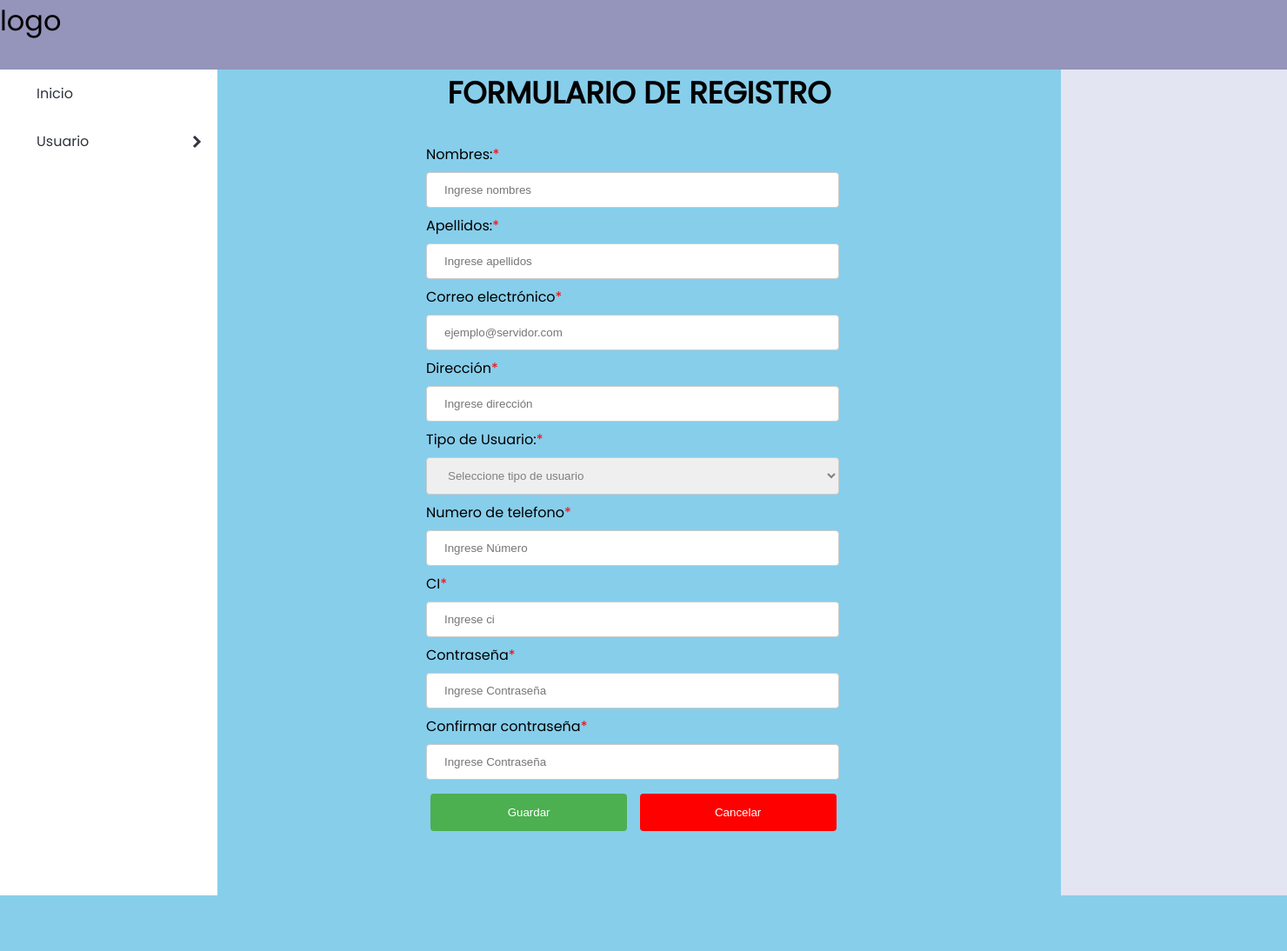
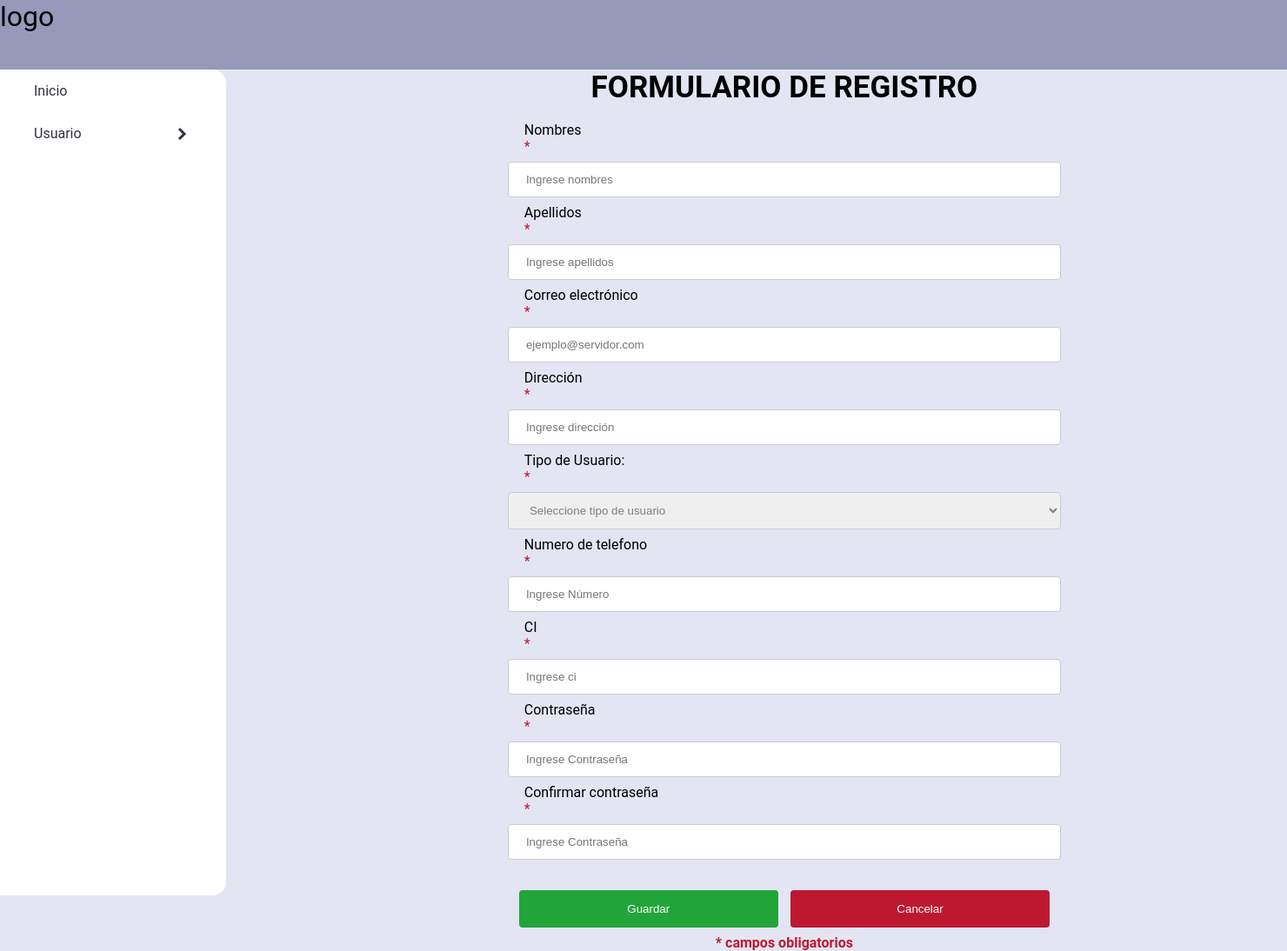
Before and after one commit to AdrianL824/Mi_Tiendita-Proyecto-IS, a PHP site: page /form_usr.html in a window 1480 px wide. Shown: the whole page at 87% size. Before the commit the page ends 1030 px from the top, so only its background shows below. Run offline with PHP 8.4, Linux system fonts and the light colour scheme.

Commit message:
mejora en la maquetacion y colores

```diff
--- a/app.css
+++ b/app.css
@@ -100,7 +100,7 @@ body{
 }
 
 .main{
-    width: 970px;
+    width: 1011px;
     height: 950px;
     background: skyblue;
     position: absolute;
--- a/app_form_user.css
+++ b/app_form_user.css
@@ -8,19 +8,28 @@
 
 body{
     background: #e3e5f3;
-    font-family: 'Poppins', sans-serif;
+    font-family: 'Roboto';
+	height: 100%;
+	min-height:100%;
+
 }
-
 .header{
     width: 100%;
     height: 80px;
-    background-color: #9594bb;
-    float: left;
+    background-color: #959ABB;
+    float: none;
     font-size:xx-large;
 }
 
+.main{
+	width: 100%;
+	height: 950px;
+	display:flex;
+}
+
+
 .nav{
-    width: 280px;
+    width: 28%;
 }
 
 .nav__link{
@@ -34,7 +43,6 @@ body{
     border-radius: 6px ;
     padding-left: 20px;
     text-align: left;
-
 }
 
 .nav__link--inside:hover{
@@ -42,10 +50,10 @@ body{
 }
 
 .list{
-    width: 100%;
+    width: 260px;
     height:950px;
-    display: flex;
-    flex-direction: column;
+    /*display: flex;
+    flex-direction: column;*/
     border-radius: 0 16px 16px 0;
     background: #fff;
 }
@@ -87,28 +95,38 @@ body{
     height: 0;
 }
 
-/*.user{
-    background-color: lightcyan;
-    width:  300px;
-    height: 150px;
-
-}*/
 .titulo-seccion{
     text-align: center;
     font-size: 35px;
     color:  black;
 }
 
-.main{
-    width: 970px;
+.aside{
+    width: 100%;
     height: 950px;
-    background: skyblue;
-    position: absolute;
-    top: 80px;
-    left: 250px;
+    background: e3e5f3;
+	text-align: center;
 }
+
+
+th, td {
+    width: 100px;
+    word-wrap: break-word;
+}
+.form{
+	text-align: center;
+    margin: 0 auto;
+}
+
+label {
+    display: inline-block;
+    text-align: left;
+    width: 50%;
+    margin-right: 20px;
+}
+
 input[type=text], select {
-      width: 50%;
+      width: 55%;
       padding: 12px 20px;
       margin: 8px 0;
       display: inline-block;
@@ -117,7 +135,7 @@ input[type=text], select {
       box-sizing: border-box;
     }
 input[type=submit] {
-      width: 23.8%;
+      width: 25.8%;
       /*background-color: #4CAF50;*/
       color: white;
       padding: 14px 20px;
@@ -130,22 +148,3 @@ input[type=submit] {
 input[type=submit]:hover {
     background-color: #45a049;
 }
-
-.form-content{
-
-    justify-content: center;
-    /*align-items: center*/
-    margin:  0px auto;
-    width: 98%;
-    float: none;
-    position: absolute;top: 85px; left: 240px;
-    /*display: flex;
-    flex-direction: column;
-    gap: 24px;*/
-    /*margin: 20px auto;
-    text-align: center;*/
-}
-
-/*.form-user-table{
-    margin:  0 auto;
-}*/
--- a/form_usr.html
+++ b/form_usr.html
@@ -12,7 +12,9 @@
     <header class="header">
         logo
 	</header>
-    <nav class="nav">
+
+    <main class="main" >
+        <section class="nav">
 			<ul class="list">
 
 				<li class="list__item">
@@ -32,83 +34,65 @@
 							<a href="form_usr.html" class="nav__link nav__link--inside">Registrar Usuario</a>
 						</li>
 
-                    <!-- <li class="list__inside">
-                        <a href="#" class="nav__link nav__link--inside">Estoy dentro</a>
-                    </li> -->
+
 					</ul>
 
 				</li>
+			</ul>
+		</section>
+		<aside class="aside">
 
-            <!-- <li class="list__item list__item--click">
-                <div class="list__button list__button--click">
-                    <a href="#" class="nav__link">Proveedor</a>
-                    <img src="assets/arrow.svg" class="list__arrow">
-                </div>
+				<h1 class= "titulo-seccion" >FORMULARIO DE REGISTRO</h1>
 
-                <ul class="list__show">
-                    <li class="list__inside">
-                        <a href="#" class="nav__link nav__link--inside">Regirtar proveedor</a>
-                    </li>
-
-                    <li class="list__inside">
-                        <a href="#" class="nav__link nav__link--inside">Estoy dentro</a>
-                    </li>
-
-                    <li class="list__inside">
-                        <a href="#" class="nav__link nav__link--inside">Estoy dentro</a>
-                    </li>
-                </ul>
-
-            </li> -->
-
-        </ul>
-    </nav>
-    <main class="main" >
-        <h1 class= "titulo-seccion" >FORMULARIO DE REGISTRO</h1>
-        <form action="" method="POST"  >
-
-            <div class="form-content">
-                <label for="">Nombres:</label><label for="" Style='color:red;'>*</label>
+				<form action="" method="POST" class = "form" >
+								<br>
+								<label  for="" id = "la">Nombres</label><label for="" Style='color:#be1831;'>*</label>
 								<br>
 								<input type="text" placeholder="Ingrese nombres">
-
-            <br><label for="">Apellidos:</label><label for="" Style='color:red;'>*</label><br>
+								<br>
+								<label for="">Apellidos</label><label for="" Style='color:#be1831;'>*</label><br>
 								<input type="text" placeholder="Ingrese apellidos">
-
-            <br><label for="">Correo electrónico</label><label for="" Style='color:red;'>*</label><br>
+								<br>
+								<label for="">Correo electrónico</label><label for="" Style='color:#be1831;'>*</label><br>
 								<input type="text" placeholder="ejemplo@servidor.com">
-
-            <br><label for="">Dirección</label><label for="" Style='color:red;'>*</label> <br>
+								<br>
+								<label for="">Dirección</label><label for="" Style='color:#be1831;'>*</label> <br>
 								<input type="text" placeholder="Ingrese dirección">
-
-            <br><label for="tipo-usuario">Tipo de Usuario:</label><label for="" Style='color:red;'>*</label><br>
+								<br>
+								<label for="tipo-usuario">Tipo de Usuario:</label><label for="" Style='color:#be1831;'>*</label><br>
 								<select id = "tipo-usuario" Style = "color:gray;">
 									<option value="selecion_tipo_usuario">Seleccione tipo de usuario</option>
 									<option value="Vendedor ">Vendedor</option>
 									<option value="Almacenero">Almacenero</option>
 									<option value="Gerente">Gerente</option>
 								</select>
-
-            <br><label for="">Numero de telefono</label><label for="" Style='color:red;'>*</label><br>
+								<br><label for="">Numero de telefono</label><label for="" Style='color:#be1831;'>*</label><br>
 								<input type="text" placeholder="Ingrese Número">
-
-            <br><label for="">CI</label><label for="" Style='color:red;'>*</label> <br>
+									<br>				<label for="">CI</label><label for="" Style='color:#be1831;'>*</label> <br>
 								<input type="text" placeholder="Ingrese ci">
-
-            <br><label for="">Contraseña</label><label for="" Style='color:red;'>*</label><br>
+					<br>
+								<label for="">Contraseña</label><label for="" Style='color:#be1831;'>*</label><br>
 								<input type="text" placeholder="Ingrese Contraseña">
-
-            <br><label for="">Confirmar contraseña</label><label for="" Style='color:red;'>*</label><br>
-            <input type="text" placeholder="Ingrese Contraseña"><br>
-
-            <input type= "submit" value= "Guardar" style = "background-color: #4CAF50;">
-            <input type= "submit" value= "Cancelar" style = "background-color: red;">
-            </div>
+					<br>
+								<label for="">Confirmar contraseña</label><label for="" Style='color:#be1831;'>*</label><br>
+								<input type="text" placeholder="Ingrese Contraseña" ><br>
+					<br>
+								<input type= "submit" value= "Guardar" style = "background-color: #22a538;">
+								<input type= "submit" value= "Cancelar" style = "background-color: #be1831;">
 
 
+							<p style = "color: #be1831;"><b>* campos obligatorios<b></p>
 				</form>
+
+
+
+
+		</aside>
+
     </main>
+    <footer>
 
+	</footer>
     <script src="main.js"></script>
 </body>
 </html>
```
Lines whose indentation alone changed are shown as unchanged.
